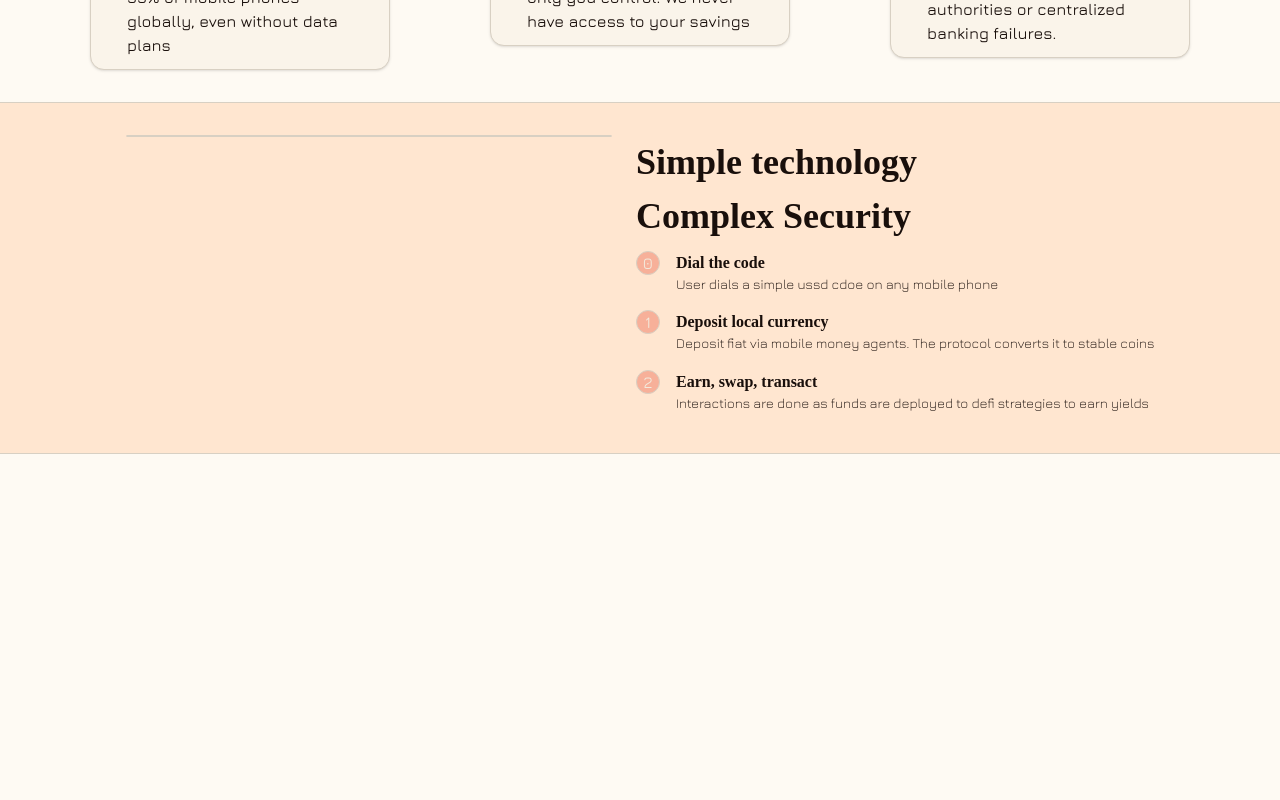
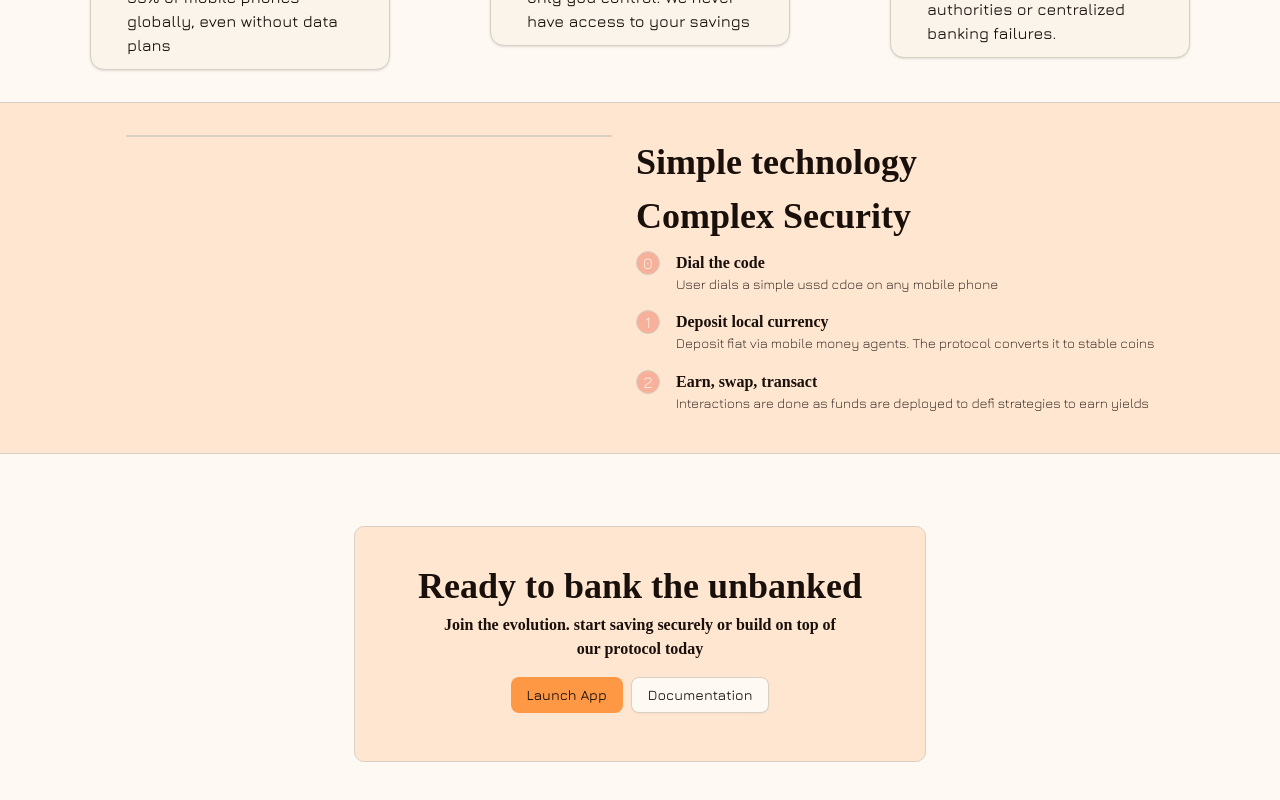
Before and after one commit to Rafikace/staketh, a Next.js app in the folder frontend/: page / in a window 1280 px wide. Shown: the part 1139-1939 px from the top of the page. Before the commit the page ends 1593 px from the top, so only its background shows below. Built offline with nearby package versions, Linux system fonts and the light colour scheme; a web font is replaced by a local one.

Commit message:
update(main_page): miscelleanous how info

```diff
--- a/frontend/components/pages/home.tsx
+++ b/frontend/components/pages/home.tsx
@@ -2,6 +2,7 @@ import { Phone, PhoneCall } from "lucide-react";
 import Navbar from "../commons/navbar";
 import Hero from "./home/hero";
 import GapCard from "../commons/gapcard";
+import { Button } from "../ui/button";
 
 export default function Home() {
     const cards = [
@@ -22,7 +23,7 @@ export default function Home() {
         }
     ]
     return (
-        <div className="w-full flex flex-col">
+        <div className="w-full flex flex-col items-center">
             <main className="min-h-screen w-full flex flex-col">
                 <Navbar />
                 <Hero />
@@ -42,7 +43,7 @@ export default function Home() {
                     }
                 </article>
             </section>
-            <div className="border-y-1 flex flex-col md:flex-row md:justify-center md:gap-6 p-6 md:p-8 bg-primary/20">
+            <div className="w-full border-y-1 flex flex-col md:flex-row md:justify-center md:gap-6 p-6 md:p-8 bg-primary/20">
                 <section className="h-full w-full border border-1 rounded-lg md:w-[40%]">
                 </section>
                 <section>
@@ -67,6 +68,18 @@ export default function Home() {
                     </article>
                 </section>
             </div>
+            <section className="my-8 md:my-18 rounded-lg border text-center flex flex-col items-center max-w-[650px] py-8 px-6 bg-primary/20">
+                <h1>Ready to bank the unbanked</h1>
+                <h4 className="w-4/5 max-w-[750px]">Join the evolution. start saving securely or build on top of our protocol today</h4>
+                <article className="flex justify-center w-full items-center gap-2 my-4">
+                    <Button>
+                        Launch App
+                    </Button>
+                    <Button variant={"outline"}>
+                        Documentation
+                    </Button>
+                </article>
+            </section>
         </div>
     )
 }
```
